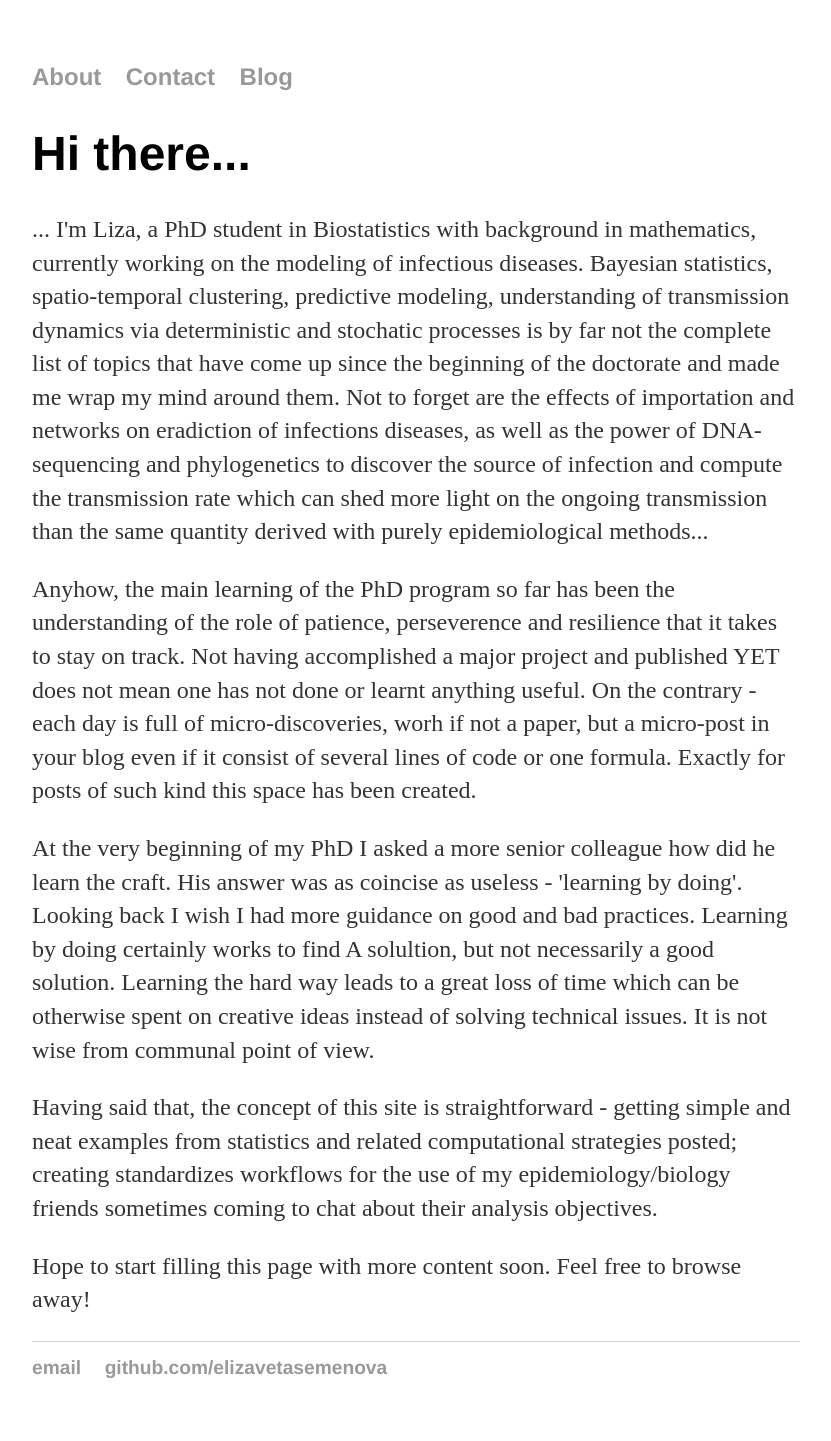
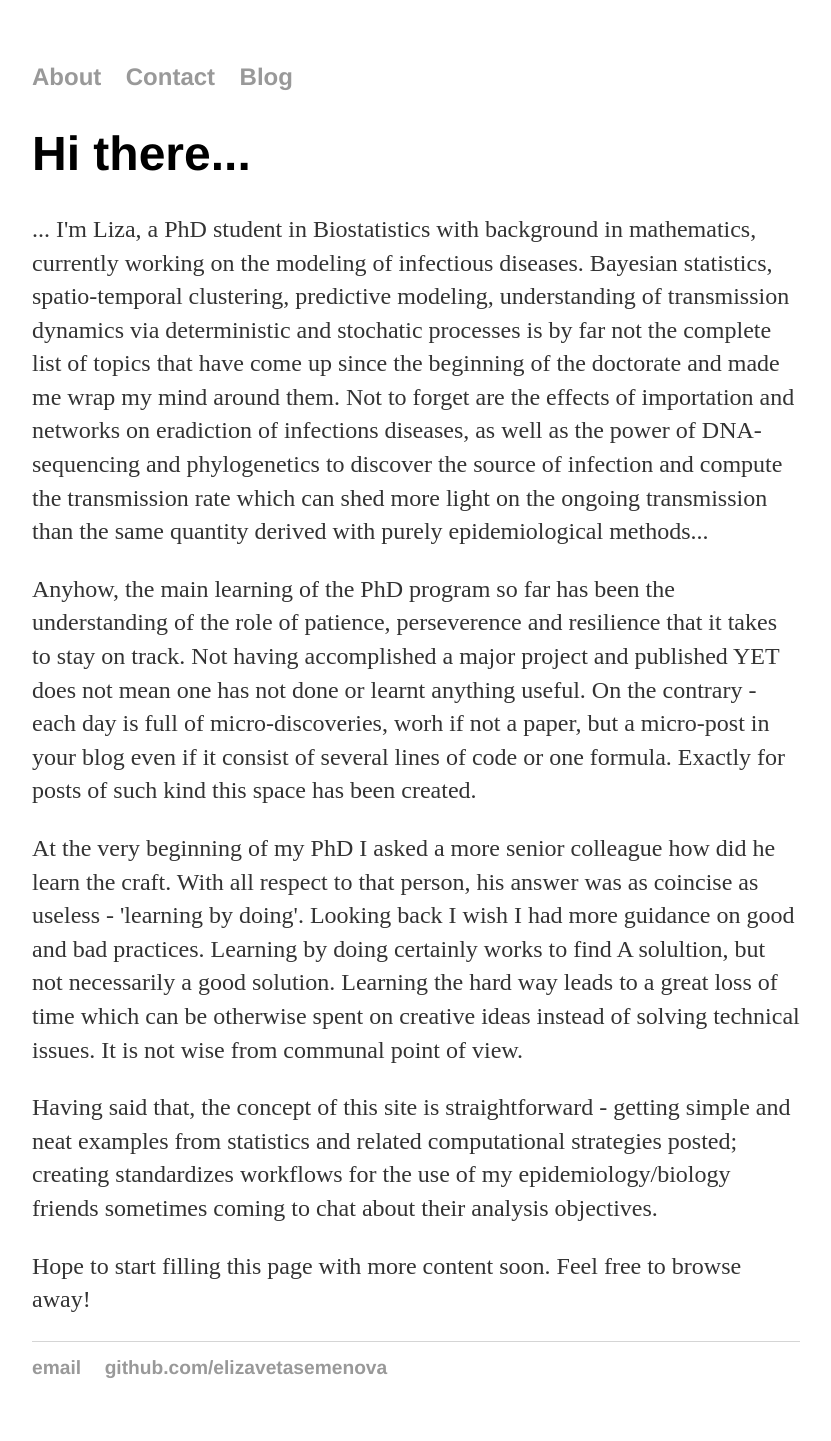
Before and after one commit to elizavetasemenova/elizavetasemenova.github.io, a Jekyll site: the page built from index.html, in a window 1280 px wide. Shown: the whole page, without its empty margins (224-1055 px from the left). Built offline with Jekyll 4.4.1, drawn with Linux system fonts in a browser that asks for light colours.

Commit message:
Update index.html

```diff
--- a/index.html
+++ b/index.html
@@ -21,7 +21,8 @@ title: Liza Semenova, statistician in progress
 		worh if not a paper, but a micro-post in your blog even if it consist of several lines of code or one formula. Exactly
 		for posts of such kind this space has been created.
 
-    <p>At the very beginning of my PhD I asked a more senior colleague how did he learn the craft. His answer was as coincise as useless
+    <p>At the very beginning of my PhD I asked a more senior colleague how did he learn the craft. With all respect to that person,
+	       his answer was as coincise as useless
 		- 'learning by doing'. Looking back I wish I had more guidance on good and bad practices. Learning by doing
 		certainly works to find A solultion, but not necessarily a good solution. Learning the hard way leads to a great loss
 		of time which can be otherwise spent on creative ideas instead of solving technical issues. It is not wise from
```
